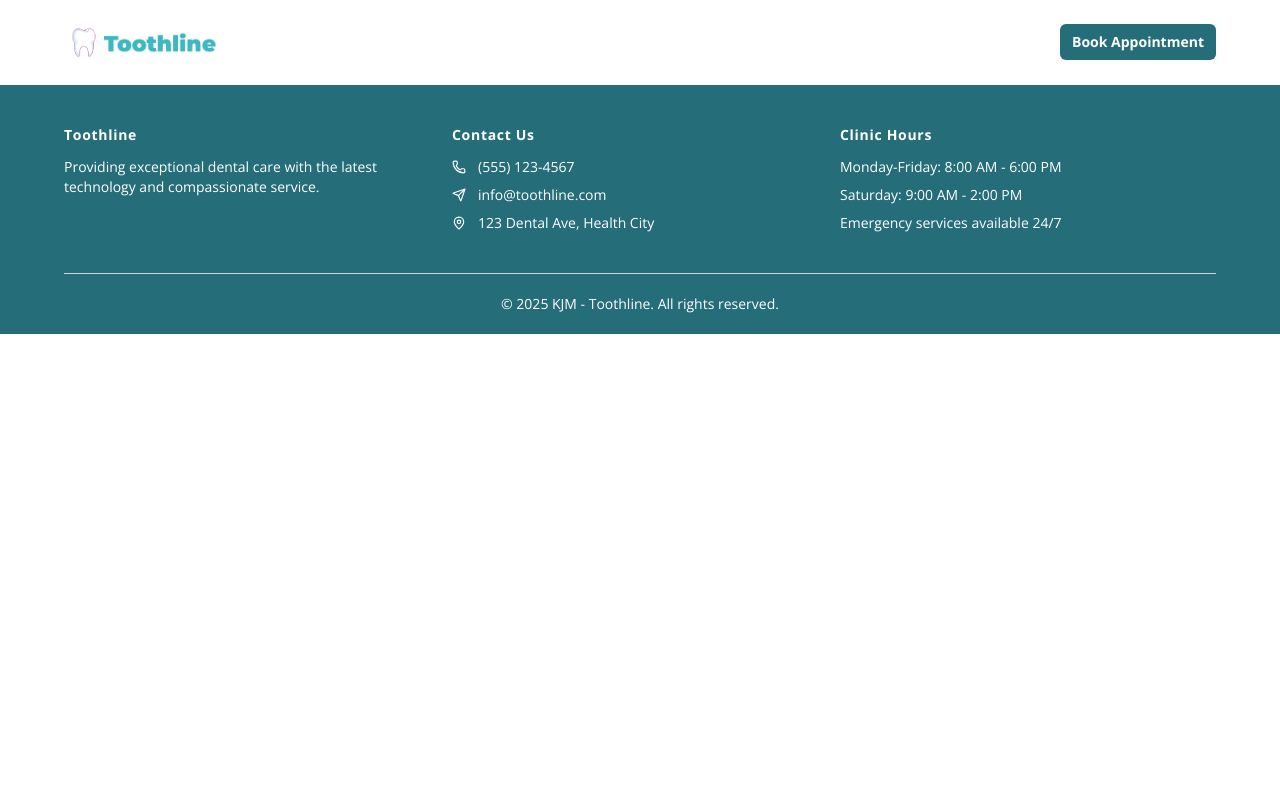
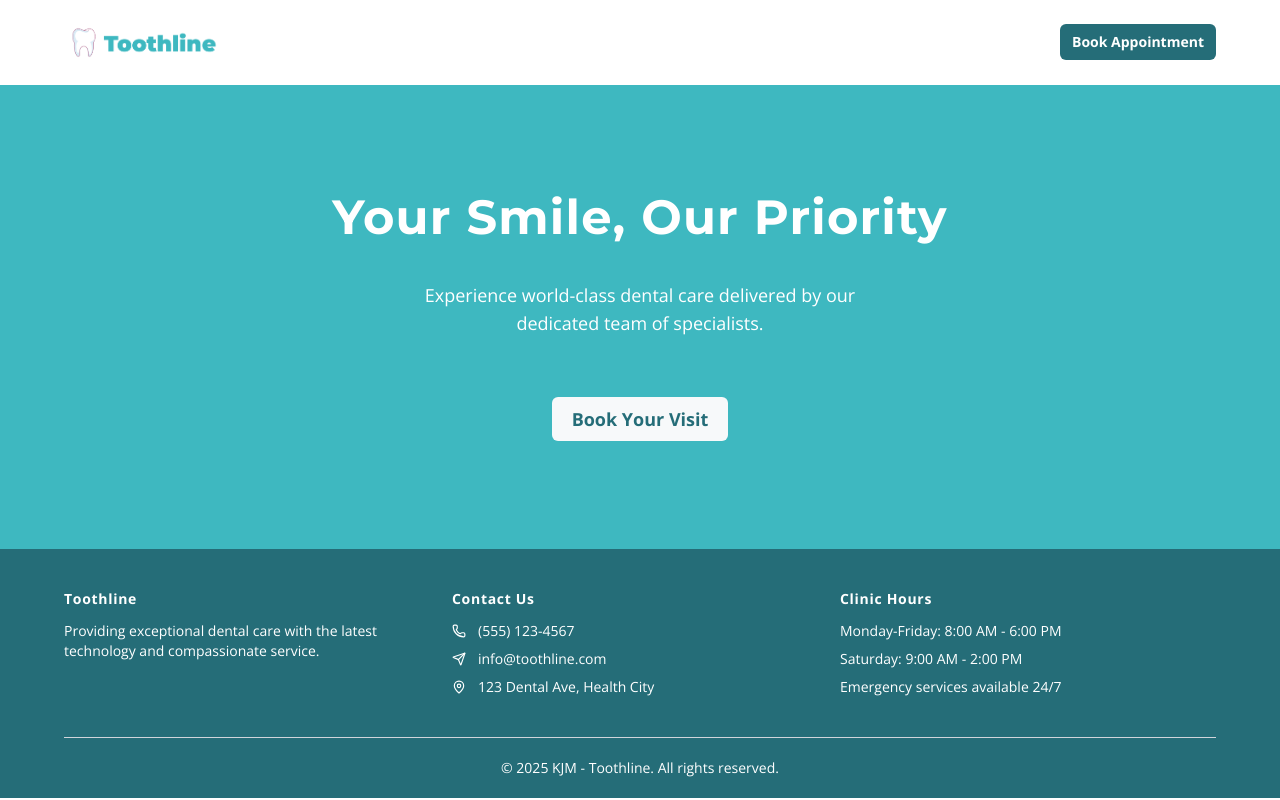
Before and after one commit to katemartiiin/toothline-dental-system, a React (Vite) app: page / in a window 1280 px wide. Built offline with nearby package versions, Linux system fonts and the light colour scheme.

Commit message:
Issue #4 - Resolve Hero Section

```diff
--- a/src/App.tsx
+++ b/src/App.tsx
@@ -2,10 +2,19 @@ import Header from './components/Header';
 import Footer from './components/Footer';
 function App() {
   return (
-    <div className="w-full bg-white">
+    <div className="w-full bg-white font-opensans">
       {/* Header */}
       <Header />
       {/* Main */}
+      <main className="toothline-primary text-white py-10">
+        <div className="max-w-6xl mx-auto p-5 text-center h-96 flex items-center justify-center">
+          <div className="my-auto">
+            <h1 className="font-montserrat font-bold tracking-wide text-3xl md:text-5xl my-5">Your Smile, Our Priority</h1>
+            <h2 className="md:text-lg my-10 md:w-2/3 px-3 md:px-0 mx-auto">Experience world-class dental care delivered by our dedicated team of specialists.</h2>
+            <button type="button" className="my-5 toothline-bg-light hover:toothline-accent px-5 py-2 rounded-md toothline-text-accent hover:text-white md:text-lg font-bold transition ease-in-out duration-300">Book Your Visit</button>
+          </div>
+        </div>
+      </main>
       {/* Footer */}
       <Footer />
     </div>
--- a/src/components/Footer.tsx
+++ b/src/components/Footer.tsx
@@ -1,7 +1,7 @@
 import { MapPin, Phone, Send } from 'lucide-react';
 function Footer() {
   return (
-    <footer className="w-full toothline-accent p-5 text-white font-opensans">
+    <footer className="w-full toothline-accent p-5 text-white">
         <div className="max-w-6xl grid md:grid-cols-3 grid-cols-1 gap-3 mx-auto py-5">
             <div className="my-3 md:my-0">
                 <p className="font-bold tracking-wider text-sm">Toothline</p>
--- a/src/components/Header.tsx
+++ b/src/components/Header.tsx
@@ -6,7 +6,7 @@ function Header() {
           <img src={logo} className='w-40' />
         </div>
         <div className="w-1/2 text-right my-auto">
-          <button type="button" className="font-opensans font-bold toothline-accent hover:toothline-accent-hover text-white px-3 py-2 rounded-md text-sm transition ease-in-out duration-300">Book Appointment</button>
+          <button type="button" className="font-bold toothline-accent hover:toothline-accent-hover text-white px-3 py-2 rounded-md text-sm transition ease-in-out duration-300">Book Appointment</button>
         </div>
     </header>
   );
```
